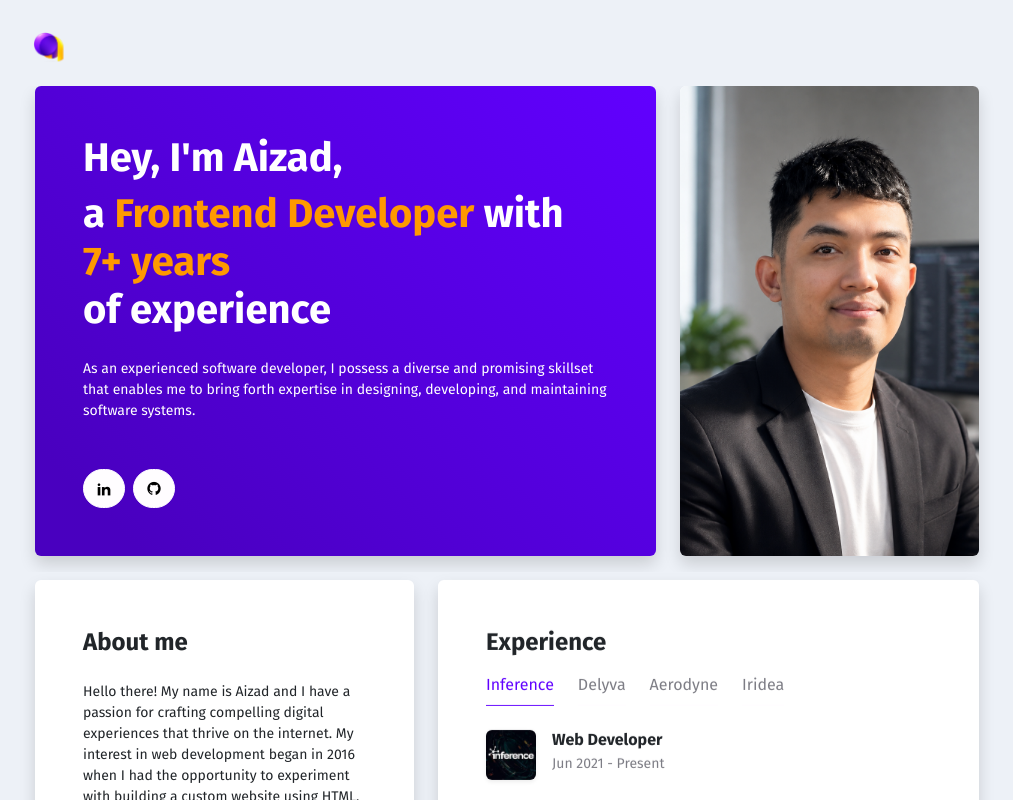
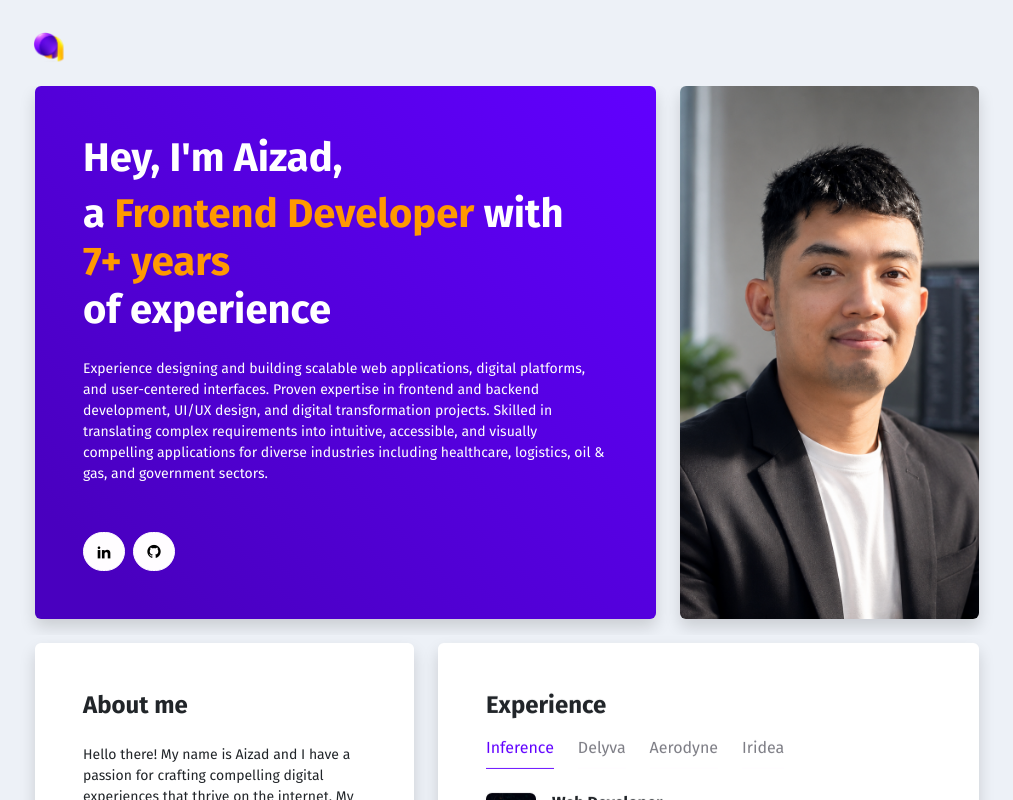
Before and after one commit to aizadzari/Responsive-dashboard-D1mo-test, a React (Create React App) app: page /landing in a window 1280 px wide. Shown: the top 800 px of the page, without its empty margins (133-1146 px from the left). Built offline with nearby package versions, Linux system fonts and the light colour scheme.

Commit message:
update Header

```diff
--- a/src/Components/Layout/Content.js
+++ b/src/Components/Layout/Content.js
@@ -96,8 +96,12 @@ const Content = () => {
                                         <h1 className='animate-box-1 fw-bold' ref={setBoxRef(0)} style={{ transitionDelay: "300ms" }}>Hey, I'm Aizad,</h1>
                                         <h1 className='animate-box-2 fw-bold' ref={setBoxRef(1)} style={{ transitionDelay: "400ms" }}>a <span className='text-secondary'>Frontend Developer</span> with <span className='text-secondary'>7+ years</span> <br /> of experience</h1>
 
-                                        <p className='small mt-4 animate-box-3' ref={setBoxRef(2)} style={{ transitionDelay: "500ms" }}>As an experienced software developer, I possess a diverse and promising skillset that enables me to bring forth expertise in designing, developing, and maintaining software systems.</p>
-
+                                        {/* <p className='small mt-4 animate-box-3' ref={setBoxRef(2)} style={{ transitionDelay: "500ms" }}>As an experienced frontend developer, I possess a diverse and promising skillset that enables me to bring forth expertise in designing, developing, and maintaining software systems.</p> */}
+<p className='small mt-4 animate-box-3' ref={setBoxRef(2)} style={{ transitionDelay: "500ms" }}>Experience designing and building scalable web applications, digital
+platforms, and user-centered interfaces. Proven expertise in frontend and backend development, UI/UX design,
+and digital transformation projects. Skilled in translating complex requirements into intuitive, accessible, and
+visually compelling applications for diverse industries including healthcare, logistics, oil & gas, and government
+sectors.</p>
                                         <div className='mt-5 bottom-1 left-1'>
                                             <button className='btn btn-light rounded-pill me-2' onClick={handleLinkedIn}><i className="ri-linkedin-fill align-middle"></i></button>
                                             <button className='btn btn-light rounded-pill' onClick={handleGithub}><i className="ri-github-fill"></i></button>
```
